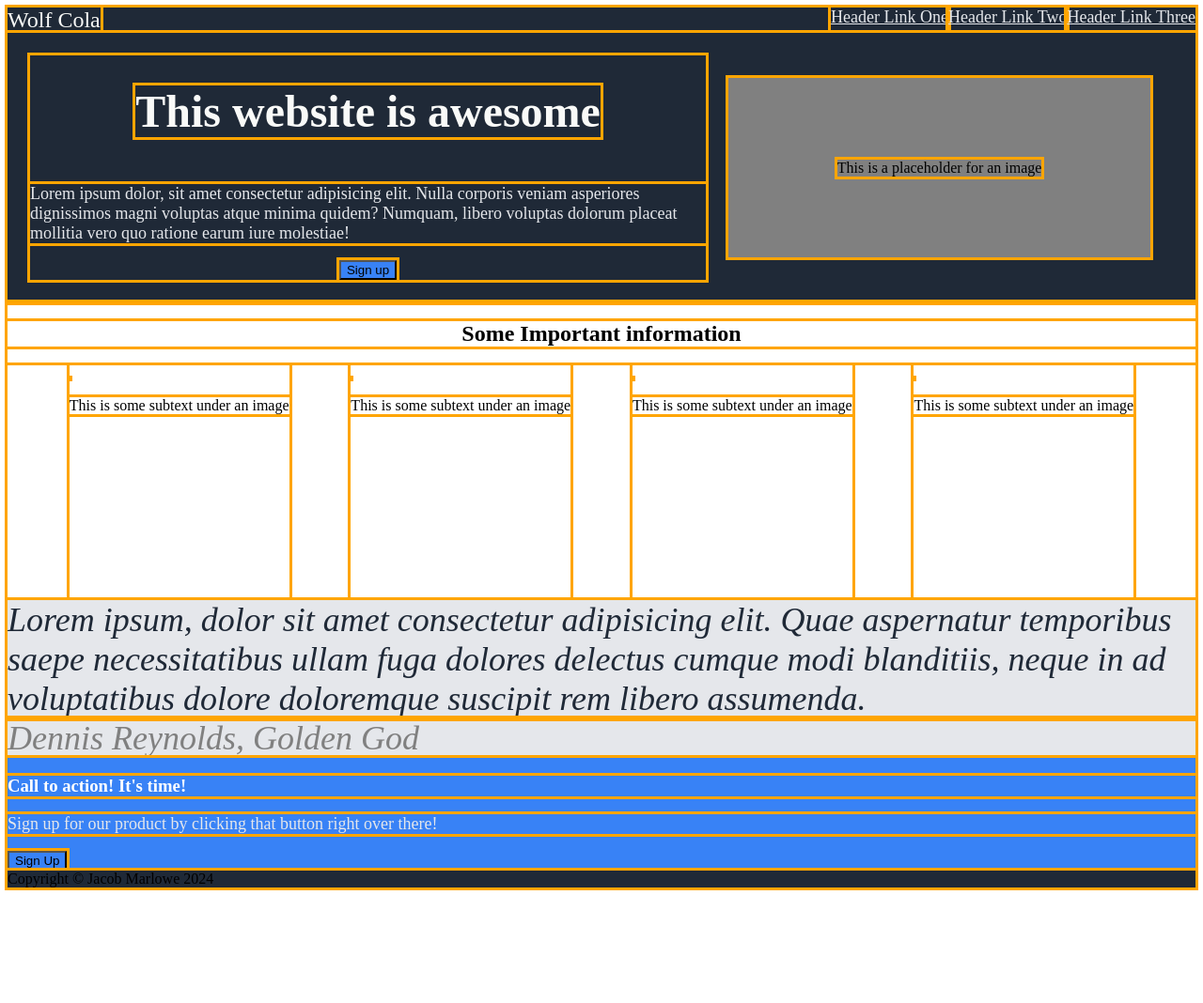
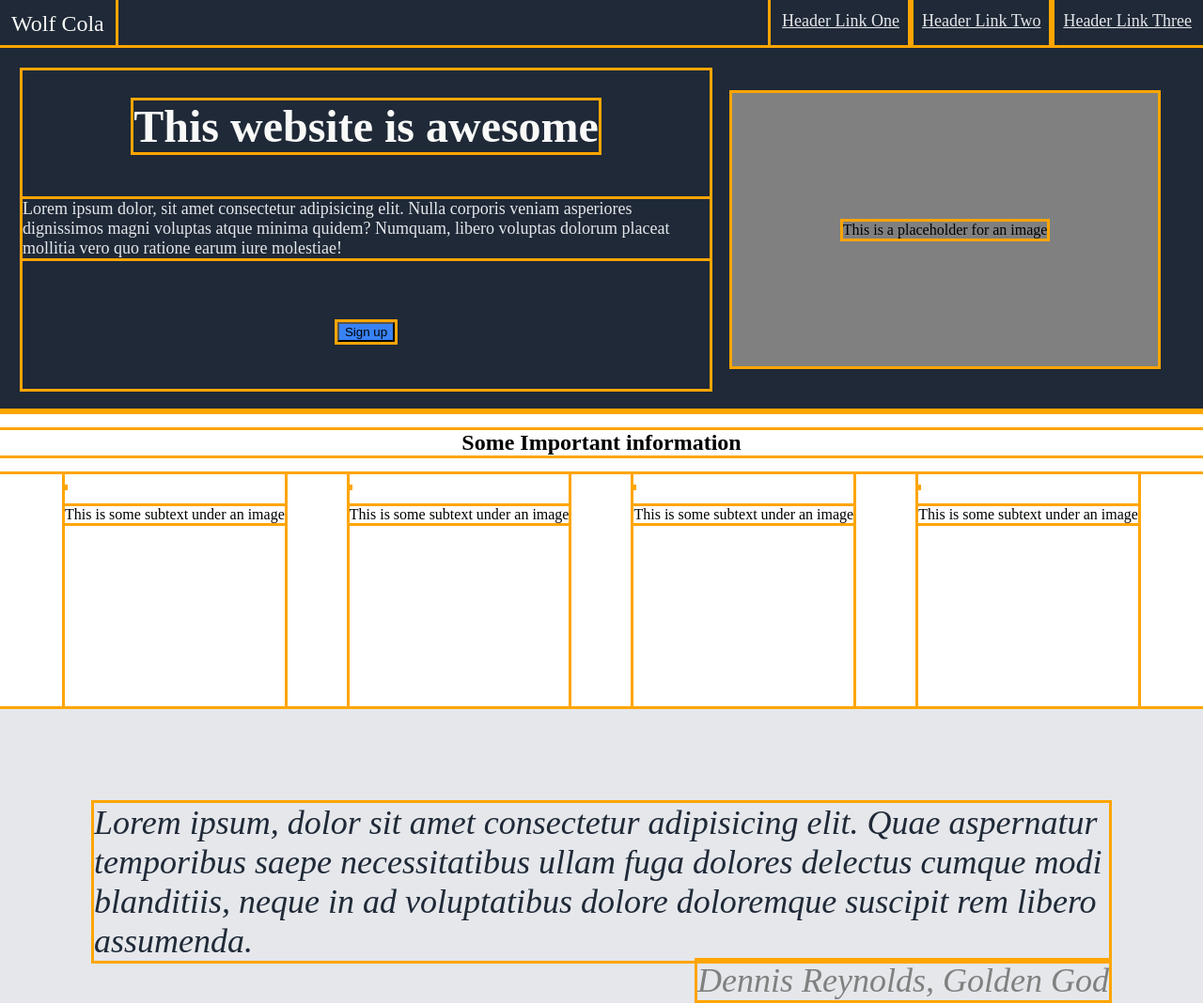
Before and after one commit to Basis4ajake/landing-page, a plain HTML site: page index.html in a window 1280 px wide. Shown: the top 1068 px of the page at 94% size. Before the commit the page ends 953 px from the top, so only its background shows below. Drawn offline with Linux system fonts and the light colour scheme.

Commit message:
Center call to action and copyright sections
Moved the copyright section to center and improved text visibility.
Centered call to action, added margin area to call to action button.

```diff
--- a/styles.css
+++ b/styles.css
@@ -12,6 +12,8 @@ html {
 body {
     display: flex;
     flex-direction: column;
+    padding: 0;
+    margin: 0;
 }
 
 header {
@@ -23,10 +25,11 @@ header {
     font-size: 24px;
     color: #f9faf8;
     margin-right: auto;
+    padding: 12px
 }
 
 a {
-
+  padding: 12px;
 }
 
 main {
@@ -72,6 +75,7 @@ main {
 
 button, .calltoaction {
     background-color: #3882F6;
+    margin: 50px 100px;
 }
 
 .action {
@@ -98,12 +102,21 @@ button, .calltoaction {
     color: #1f2937;
     font-weight: lighter;
     font-style: italic;
+    display: flex;
+    justify-content: center;
+    align-items: center;
+    flex-flow: column;
+    padding: 100px;
 }
 
 .quoteauthor {
-    color: gray
+    color: gray;
+    margin-left: auto;
 }
 
 .copyright {
-
+    display: flex;
+    justify-content: center;
+    align-items: center;
+    color: white;
 }
```
